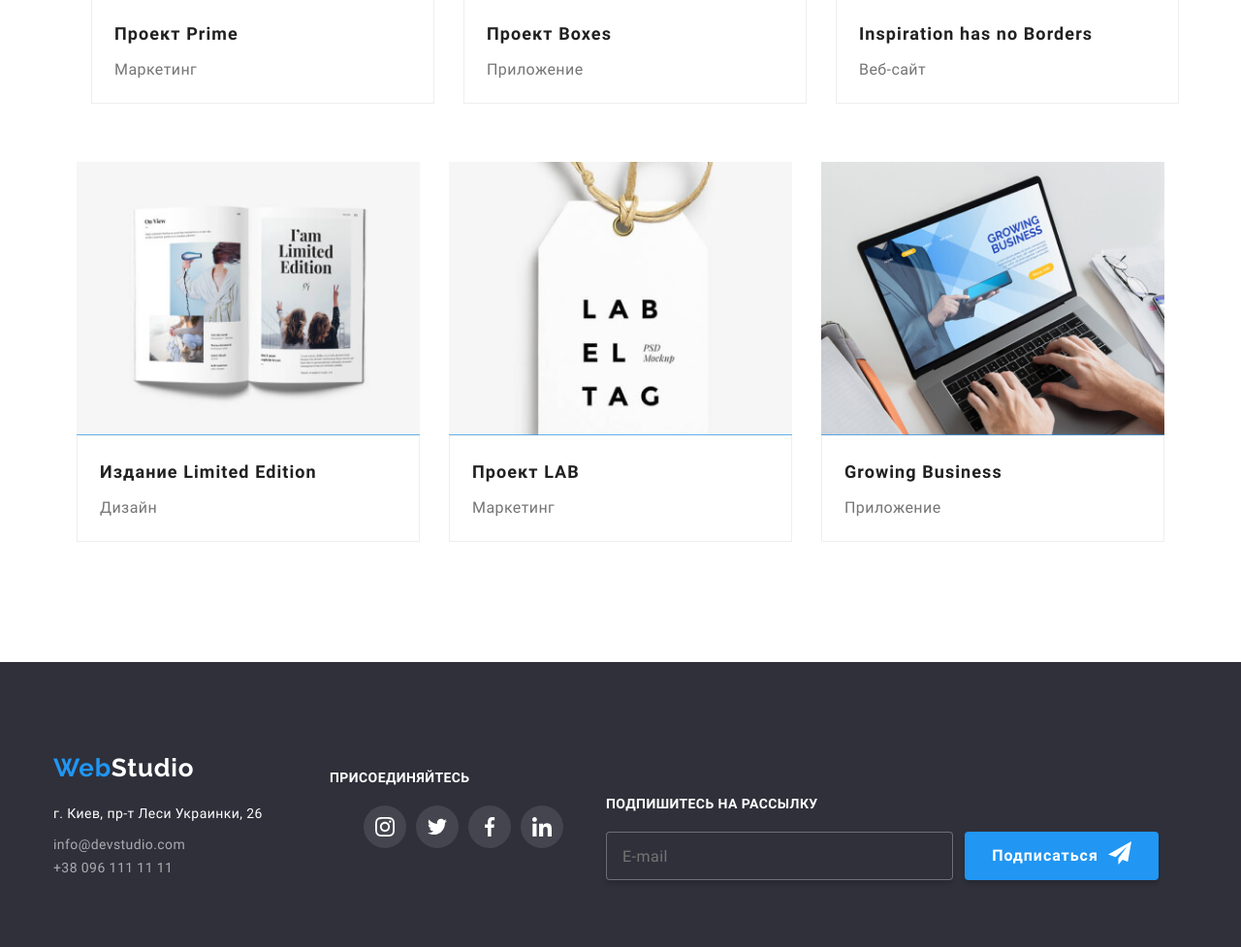
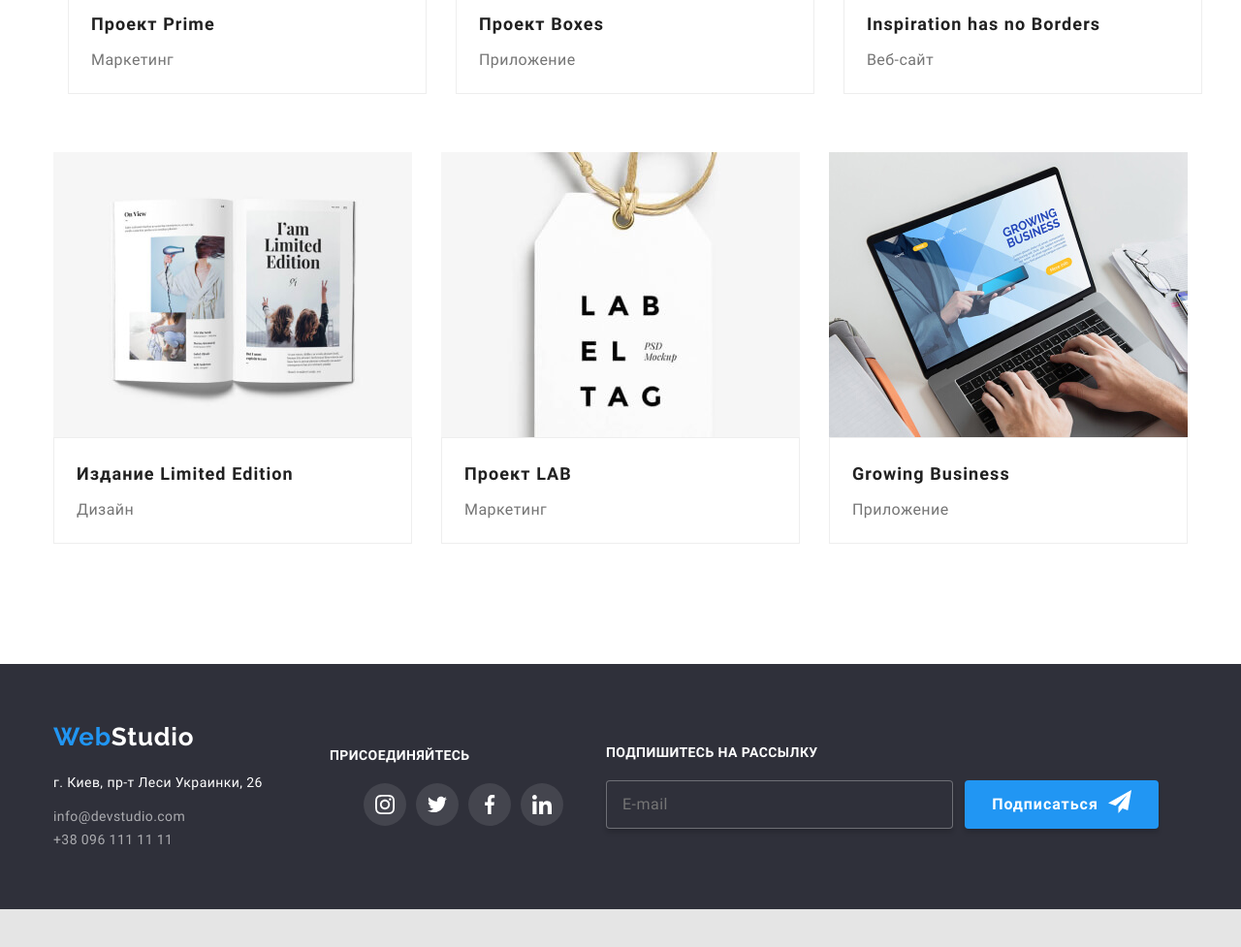
Before and after one commit to vikiferia/goit-markup-hw-08, a plain HTML site: page portfolio.html in a window 1280 px wide. Shown: the part 1033-2010 px from the top of the page at 97% size. After the commit the page ends 1971 px from the top, so only its background shows below. Drawn offline with nearby package versions, Linux system fonts and the light colour scheme.

Commit message:
Исправления

```diff
--- a/sass/layouts/_footer.scss
+++ b/sass/layouts/_footer.scss
@@ -2,6 +2,8 @@
 @media screen and (min-width: 1200px){
     .footer-container {
         display: flex;
+        padding-top: 60px;
+        padding-bottom: 60px;
     }
 }
 
@@ -39,6 +41,11 @@
     .social-list {
         margin: 0;
         margin-bottom: 60px;
+
+        @media screen and (min-width: 1200px) {
+        margin-bottom: 0;
+
+    }
     }
 }
 
@@ -46,6 +53,8 @@
     .social-list {
         margin: 0;
     }
+
+
 }
 
 .logo-studio-wight {
@@ -76,7 +85,11 @@
 
 .footer-list {
        font-style: normal;
-       margin-bottom: 46px;
+       margin-bottom: 60px;
+
+       @media screen and (min-width: 1200px) {
+          margin-bottom: 0px;
+       }
 }
 
 .footer-content-text {
@@ -95,12 +108,12 @@
 
 .map {
     display: inline-block;
-    margin-bottom: 9px;
+    margin-bottom: 11px;
     color: var(--white);
 }
 
 .footer-mail {
-    margin-bottom: 8px;
+    margin-bottom: 11px;
 }
 
 .footer-form {
--- a/sass/layouts/_section-portfolio.scss
+++ b/sass/layouts/_section-portfolio.scss
@@ -29,6 +29,10 @@
     max-width: 450px;
     margin-bottom: 30px;
 
+    &:first-child {
+    max-height: 404px;
+            }
+
     &:hover,
     &:focus {
         box-shadow: 1px 1px 1px 1px rgba(110, 63, 63, 0.12),
@@ -39,13 +43,18 @@
         max-width: 354px;
          margin-bottom: 30px;
 
+
+
          &:nth-child(2n + 1) {
         margin-right: 30px;
 
     }
+
+
     }
 
     @media screen and (min-width: 1200px) {
+        max-width: 370px;
       margin-top: 30px;
     flex-basis: calc(100% / 3 - 30px);
     &:not(:nth-child(3n)) {
@@ -89,7 +98,7 @@
 .menu-overlay {
     position: absolute;
     left: 0;
-    top: 0;
+    top: 1px;
     width: 100%;
     height: 100%;
     padding-left: 24px;
```
Also changed, not shown: CSS/main.css, CSS/main.min.css, 2 other files.
